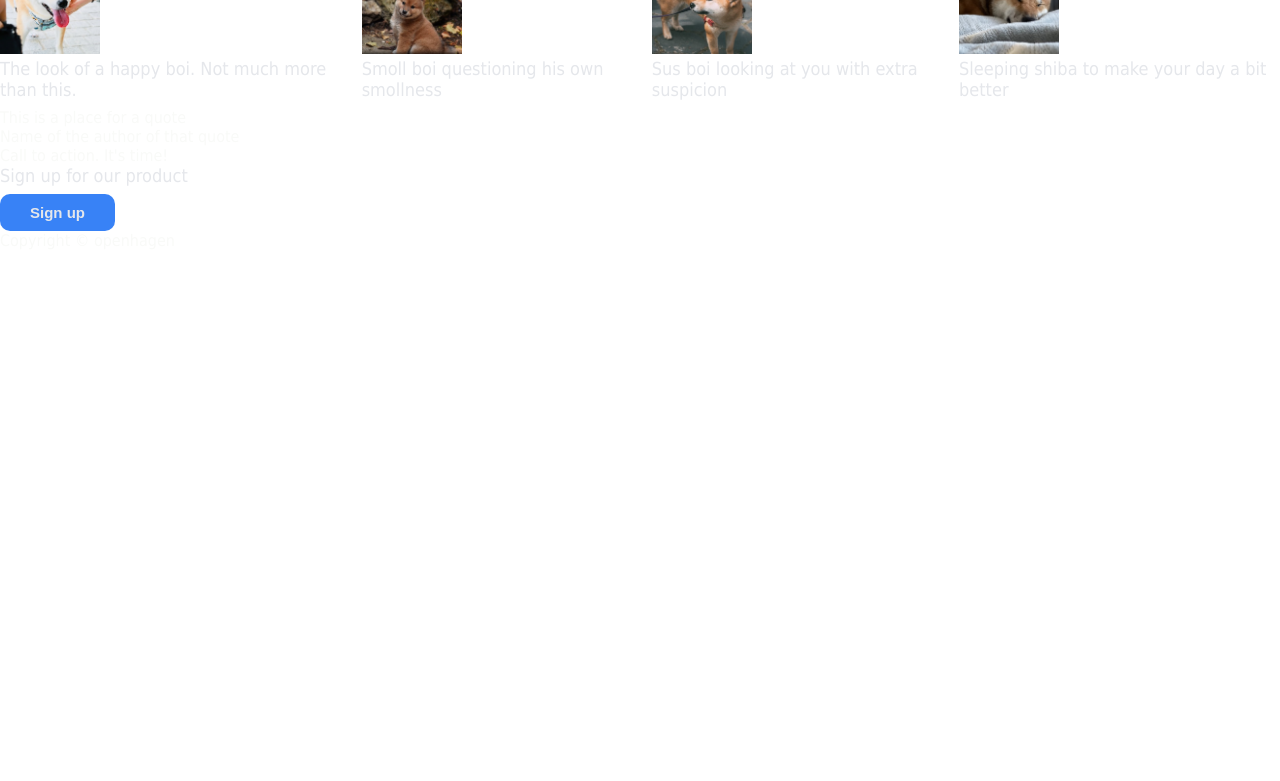
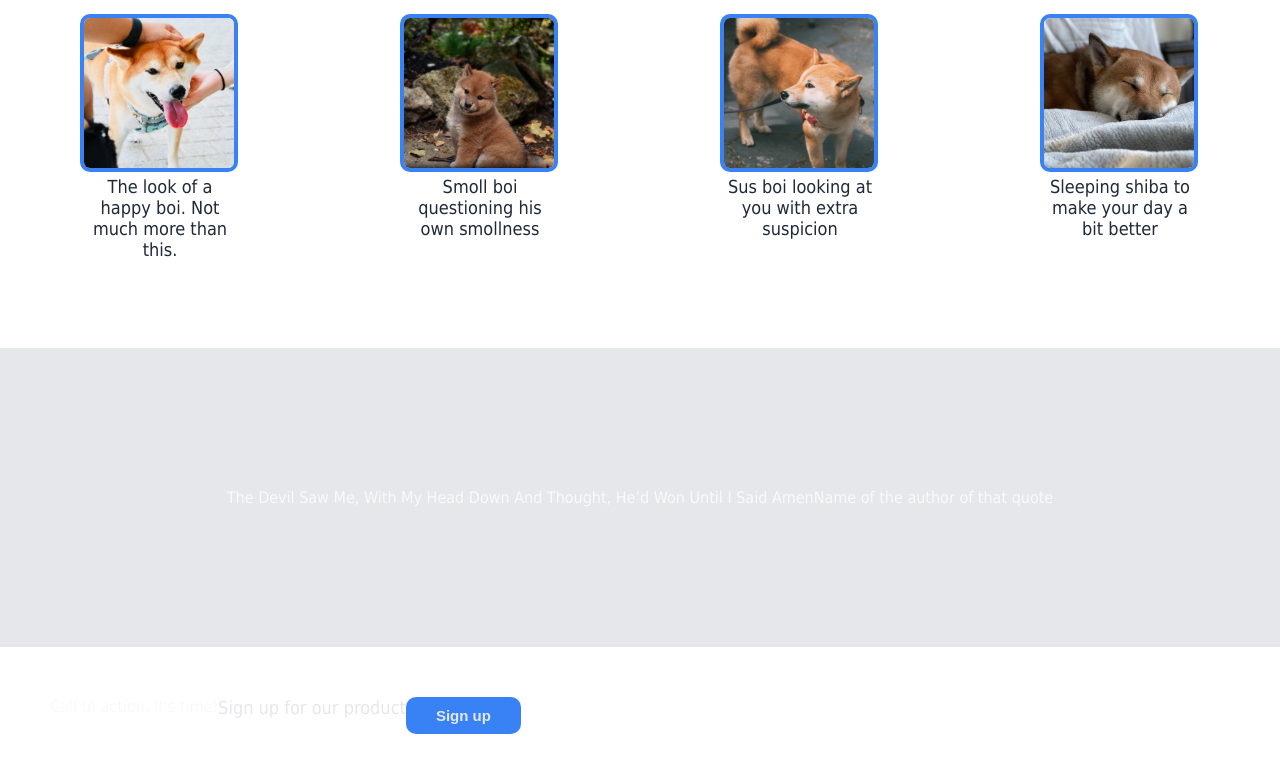
Before and after one commit to openhagen/landing-page, a plain HTML site: page index.html in a window 1280 px wide. Shown: the part 548-1329 px from the top of the page. Before the commit the page ends 800 px from the top, so only its background shows below. Drawn offline with Linux system fonts and the light colour scheme.

Commit message:
Fix sign up at the bottom and add remaining css page layout

```diff
--- a/index.html
+++ b/index.html
@@ -49,13 +49,13 @@
             </div>
         </div>
         <div class="bar3">
-            <div>This is a place for a quote</div>
+            <div>The Devil Saw Me, With My Head Down And Thought, He’d Won Until I Said Amen</div>
             <div>Name of the author of that quote</div>
         </div>
         <div class="bar4">
             <div class="action">Call to action. It's time!</div>
             <div class="subtext">Sign up for our product</div>
-            <button class="signup footer">Sign up</button>
+            <button class="signup low">Sign up</button>
         </div>
         <div class="footer">Copyright © openhagen</div>
     </body>
--- a/style.css
+++ b/style.css
@@ -73,10 +73,15 @@ margin: 10px;
 
 .bar2 {
     display: flex;
+    justify-content: space-around;
+    margin-bottom: 80px;
 }
 
 .bar2 img {
-    width: 100px;
+    width: 150px;
+    border: 4px solid #3882f6;
+    border-radius: 10px;
+    margin: 0;
 }
 
 .subtitle {
@@ -85,4 +90,31 @@ margin: 10px;
     color: #1f2937;
     display: flex;
     justify-content: center;
+    margin: 30px;
 }
+
+.bar2 .subtext {
+    display: flex;
+    width: 160px;
+    text-align: center;
+    flex-wrap: wrap;
+    color: #1f2937;
+}
+
+.bar3 {
+    background-color: #e5e7eb;
+    padding: 140px;
+    display: flex;
+    justify-content: center;
+}
+
+.bar4 {
+    display: flex;
+    padding: 50px;
+}
+
+.footer {
+    background-color: #1f2937;
+    padding: 30px;
+    display: flex;
+}
```
